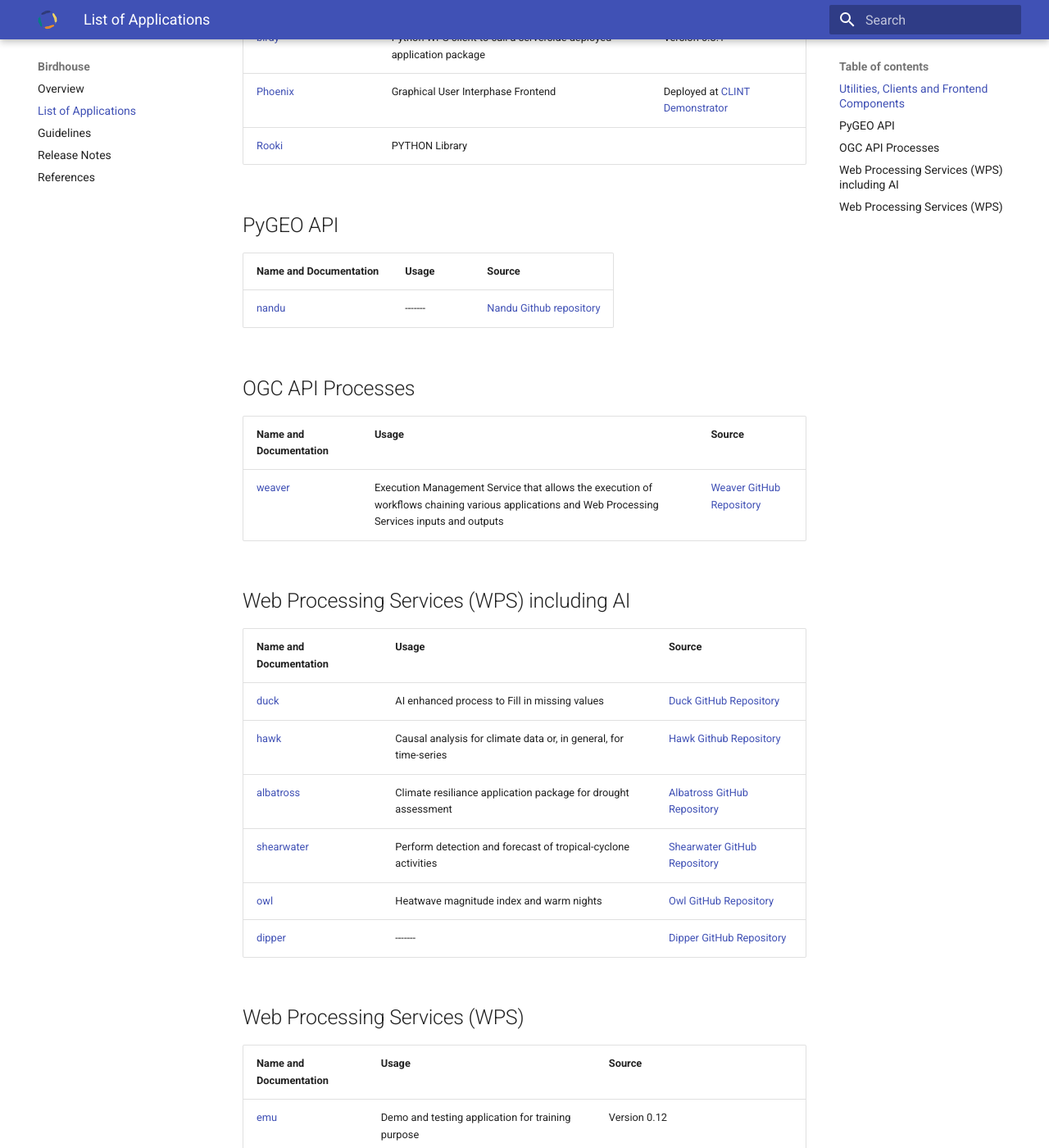
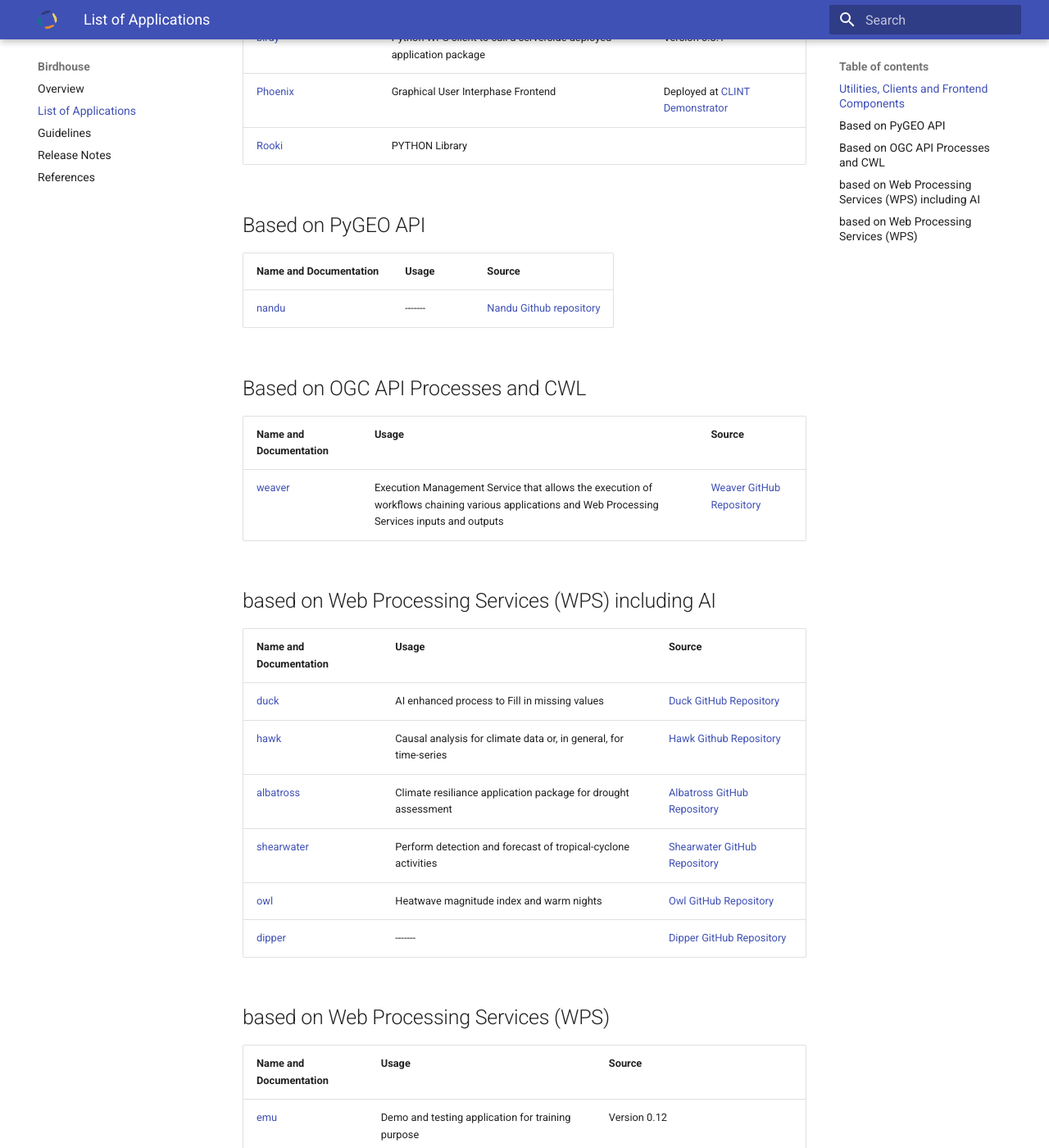
Before and after one commit to bird-house/birdhouse2-docs, an MkDocs documentation site: the page built from docs/list_apps.md, in a window 1280 px wide and 1400 px high, scrolled down 748 px. Shown: the whole window at 82% size. Built offline with MkDocs 1.6.1 and Material for MkDocs 9.7.7, drawn with Linux system fonts in a browser that asks for light colours.

Commit message:
minor updates

```diff
--- a/docs/list_apps.md
+++ b/docs/list_apps.md
@@ -21,20 +21,20 @@ Birds are services providing processes for specific thematic subjects. For examp
 | [Rooki](https://www.google.com/url?q=https://github.com/roocs/rooki&amp;sa=D&amp;source=editors&amp;ust=1660816924244993&amp;usg=AOvVaw1PeZJ1lymJDD331QwFM55x) |  PYTHON Library | |
 
 
-## PyGEO API
+## Based on PyGEO API
 
 | Name and Documentation  | Usage | Source |
 | -------- | ------- | ------- |
 | [nandu](https://github.com/bird-house/nandu) | ------- | [Nandu Github repository](https://github.com/bird-house/nandu) |
 
 
-## OGC API Processes
+## Based on OGC API Processes and CWL
 
 | Name and Documentation  | Usage | Source |
 | -------- | ------- | ------- |
 | [weaver](https://pavics-weaver.readthedocs.io/en/latest/) | Execution Management Service that allows the execution of workflows chaining various applications and Web Processing Services inputs and outputs | [Weaver GitHub Repository](https://github.com/crim-ca/weaver) |
 
-## Web Processing Services (WPS) including AI
+## based on Web Processing Services (WPS) including AI
 
 | Name and Documentation  | Usage | Source |
 | -------- | ------- | ------- |
@@ -45,7 +45,7 @@ Birds are services providing processes for specific thematic subjects. For examp
 | [owl](https://clint-owl.readthedocs.io/en/latest/) | Heatwave magnitude index and warm nights| [Owl GitHub Repository](https://github.com/climateintelligence/owl) |
 | [dipper](https://clint-dipper.readthedocs.io/en/latest/) | ------- | [Dipper GitHub Repository](https://github.com/climateintelligence/dipper) |
 
-## Web Processing Services (WPS)
+## based on Web Processing Services (WPS)
 
 | Name and Documentation  | Usage | Source |
 | -------- | ------- | ------- |
```
Also changed, not shown: README.md (+4 -14 lines).
